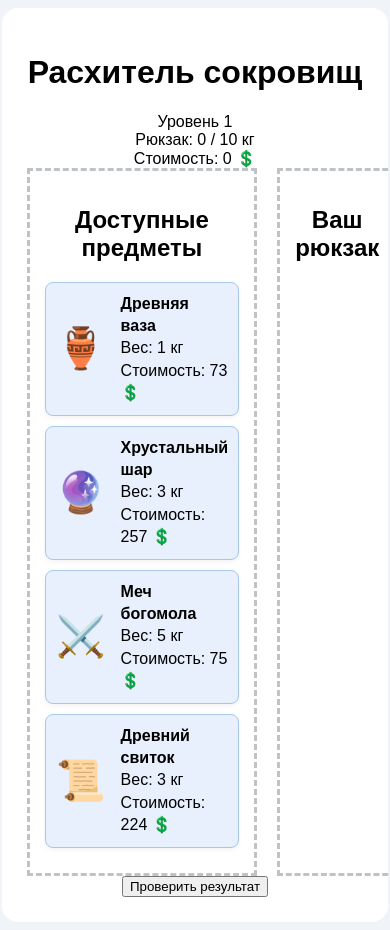
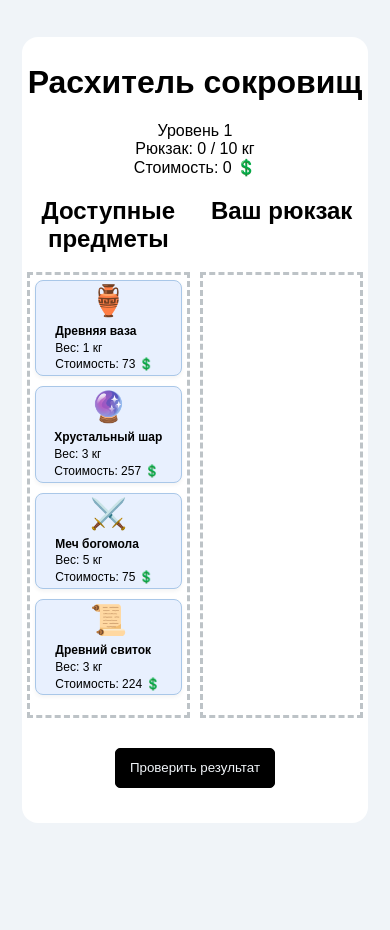
Before and after one commit to NotTheStas/Knapsack-GAME, a plain HTML site: page index.html in a window 390 px wide. Both pictures are taken after a click on the button "Начать игру". After the commit the page ends 860 px from the top, so only its background shows below. Drawn offline with Linux system fonts and the light colour scheme.

Commit message:
add responsive design

```diff
--- a/index.html
+++ b/index.html
@@ -22,11 +22,13 @@
             </div>
 
             <div id="game-area">
-                <div id="items-pool" class="dropzone">
+                <div id="available-items">
                     <h2>Доступные предметы</h2>
+                    <div id="items-pool" class="dropzone"></div>
                 </div>
-                <div id="backpack" class="dropzone">
+                <div id="backpack">
                     <h2>Ваш рюкзак</h2>
+                    <div id="backpack-items" class="dropzone"></div>
                 </div>
             </div>
         </div>
--- a/script.js
+++ b/script.js
@@ -2,7 +2,7 @@ const startBtn = document.getElementById('start-btn');
 const intro = document.getElementById('intro');
 const gameContent = document.getElementById('game-content');
 const itemsPool = document.getElementById('items-pool');
-const backpack = document.getElementById('backpack');
+const backpack = document.getElementById('backpack-items');
 
 const checkBtn = document.getElementById('check-btn');
 const nextLevelBtn = document.getElementById('next-level-btn');
@@ -39,8 +39,8 @@ let currentLevel = 1;
 let backpackCapacity;
 
 function generateItems(numItems) {
-    itemsPool.innerHTML = '<h2>Доступные предметы</h2>';
-	backpack.innerHTML = '<h2>Ваш рюкзак</h2>';
+    itemsPool.innerHTML = '';
+	backpack.innerHTML = '';
 
 	const shuffledTemplates = ITEM_TEMPLATES.sort(() => 0.5 - Math.random());
 	const levelItems = shuffledTemplates.slice(0, numItems);
--- a/style.css
+++ b/style.css
@@ -6,6 +6,7 @@ body {
     align-items: center;
     min-height: 100vh;
 }
+
 #game-container {
     width: 90%;
     max-width: 1000px;
@@ -14,16 +15,23 @@ body {
     padding: 25px;
     text-align: center;
 }
+
 #game-area {
-    display: flex;
+    display: grid;
+    grid-template-columns: 1fr 1fr;
     gap: 20px;
 }
+
 .dropzone {
+    display: flex;
+    flex-direction: column;
     flex-basis: 48%;
     min-height: 400px;
     border: 3px dashed #bdc3c7;
     padding: 15px;
+    gap: 10px;
 }
+
 .hidden {
     display: none;
 }
@@ -33,19 +41,98 @@ body {
     border: 1px solid #a9c7e8;
     border-radius: 8px;
     padding: 10px;
-    margin-bottom: 10px;
     cursor: grab;
     box-shadow: 0 2px 4px rgba(0,0,0,0.05);
     text-align: left;
     display: flex;
+    flex-direction: row;
     align-items: center;
     gap: 15px;
 }
 
 .item-icon {
-    font-size: 2.5rem;
+    font-size: 40px;
 }
 
 .item-details {
     line-height: 1.4;
+    min-width: 117px;
 }
+
+button {
+    font-family: 'Nunito', sans-serif;
+    background-color: black;
+    color: #f0f4f8;
+    height: 40px;
+    border-radius: 5px;
+    width: 160px;
+    border: 1px solid black;
+}
+
+button:hover {
+  cursor: pointer;
+}
+
+#controls {
+    margin: 30px;
+}
+
+@media (max-width: 701px) {
+    #game-area {
+        gap: 15px;
+    }
+
+    #game-container {
+        padding: 15px;
+    }
+
+    .item {
+        flex-direction: column;
+        padding: 2px;
+        gap: 10px;
+    }
+
+    h2 {
+        height: 55px;
+    }
+
+    .item-details {
+        font-size: 14px;
+    }
+
+    .item-icon {
+        font-size: 35px;
+    }
+
+    .dropzone {
+        min-height: 512px;
+    }
+}
+
+@media (max-width: 450px) {
+    #game-area {
+        gap: 10px;
+    }
+
+    #game-container {
+        padding: 5px;
+    }
+
+    .dropzone {
+        padding: 5px;
+        min-height: 430px;
+    }
+
+    .item-details {
+        font-size: 12px;
+        min-width: 106px;
+    }
+
+    .item-icon {
+        font-size: 30px;
+    }
+
+    .item {
+        gap: 5px;
+    }
+}
```
Also changed, not shown: 1 other file.
